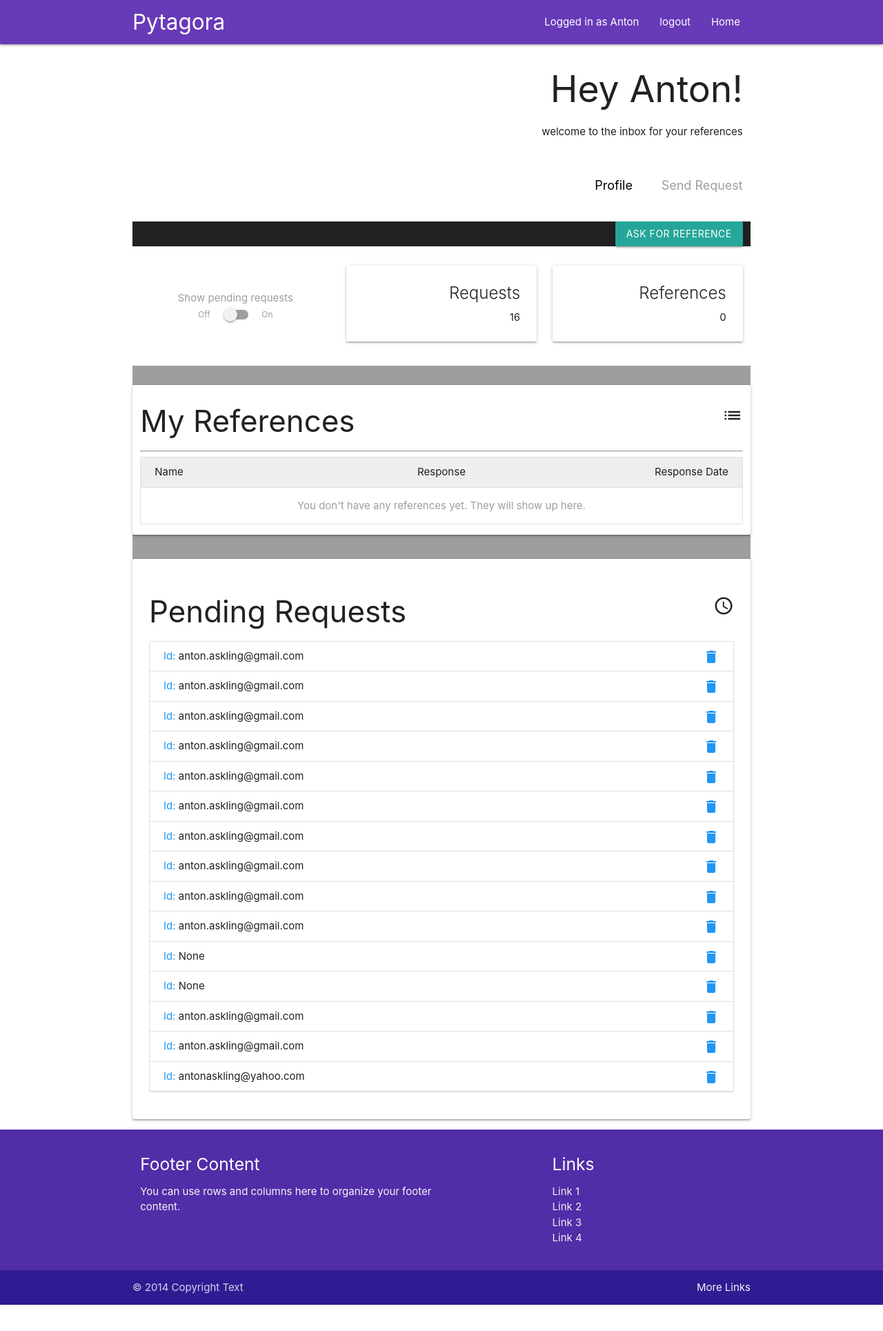
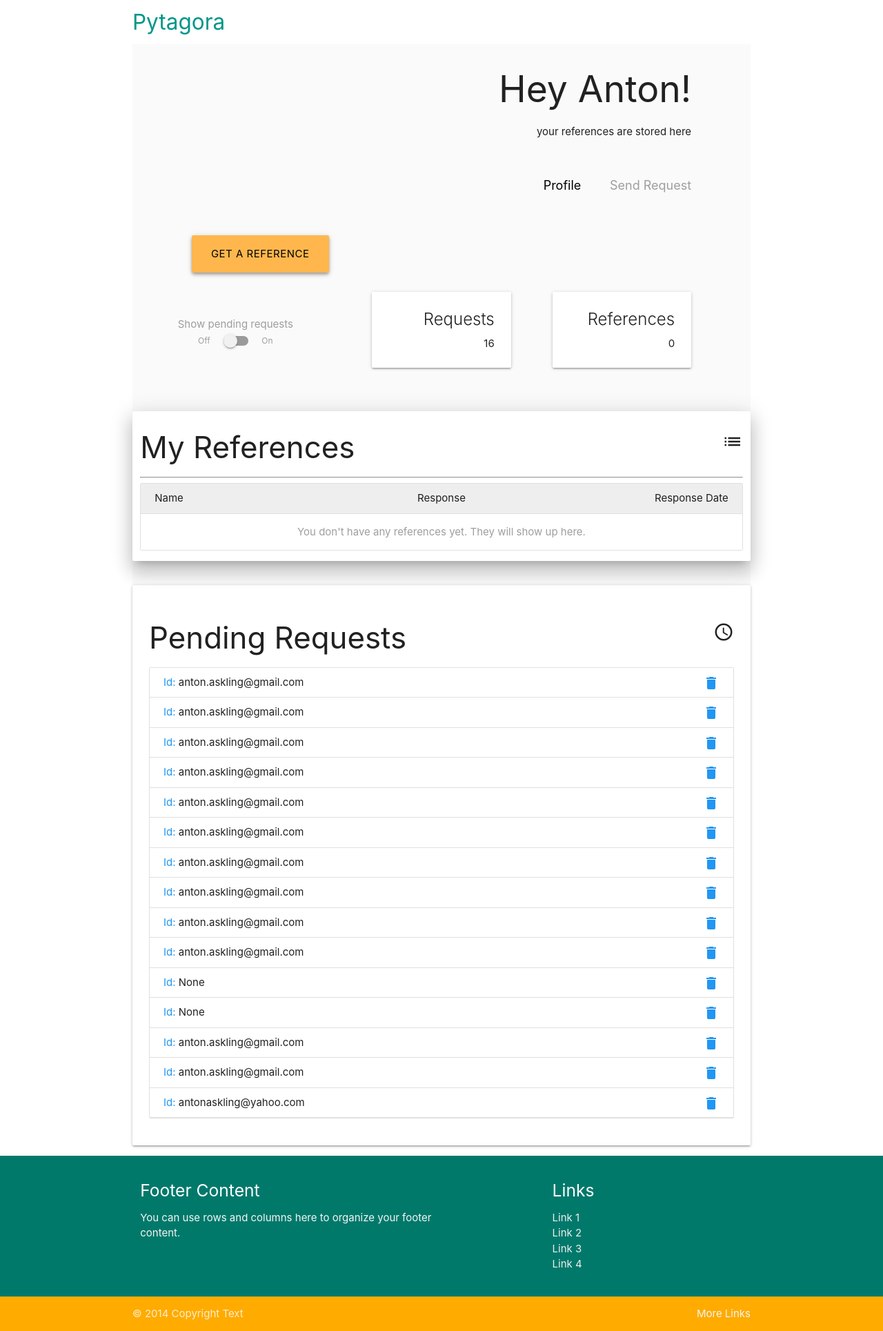
Before and after one commit to 4ntm4n/ms-four, a Django app: page /profile/ in a window 1280 px wide. Shown: the whole page at 69% size. Before the commit the page ends 1891 px from the top, so only its background shows below. Run offline with Django 4.2, Linux system fonts and the light colour scheme; a user stored in the database is signed in; data comes from the database, SQL or seed files in the repository; both versions use the stored data as it was after the commit; some libraries are stand-ins or nearby versions.

Commit message:
update colors and element placing in profile

```diff
--- a/userprofile/templates/base.html
+++ b/userprofile/templates/base.html
@@ -24,12 +24,12 @@
     </head>
     <body>
         <header>
-            <nav class="deep-purple">
+            <nav class="z-depth-0 white">
                 <div class="container">
-                    <div class="nav-wrapper z-depth">
-                        <a href="{% url 'home' %}" class="brand-logo">Pytagora</a>
+                    <div class="nav-wrapper">
+                        <a href="{% url 'home' %}" class="teal-text brand-logo">Pytagora</a>
                         <a href="#" data-target="pytagora-sidenav" class="sidenav-trigger"><i class="material-icons">menu</i></a>
-                        <ul class="right hide-on-med-and-down">
+                        <ul class="right hide-on-med-and-down ">
                             {% if user.is_authenticated %}
                             <li><a href="{% url 'test_profile' %}">Logged in as {{ user.first_name }}</a></li>
                             <li>
@@ -77,7 +77,7 @@
         {% endblock content %}
        </main>
 
-        <footer class="page-footer deep-purple darken-2" >
+        <footer class="page-footer  teal darken-2" >
             <div class="container">
                 <div class="row">
                     <div class="col l6 s12">
@@ -103,7 +103,7 @@
                     </div>
                 </div>
             </div>
-            <div class="footer-copyright deep-purple darken-4">
+            <div class="footer-copyright amber accent-4">
                 <div class="container">
                     © 2014 Copyright Text
                     <a class="grey-text text-lighten-4 right" href="#!">More Links</a>
--- a/userprofile/templates/userprofile/test_profile.html
+++ b/userprofile/templates/userprofile/test_profile.html
@@ -1,30 +1,32 @@
 {% extends "base.html" %}
 {% load static %}
 {% block content %}
-    <div class="container center lighten-3">
+    <div class="container center grey lighten-5">
         <section class="profile-section">
+            <div class="row color ">
                 <div class="heading-row row row-margin-delete">
-                <div class="heading-box right-align col s12">
+                    <div class="heading-box right-align col s12 m11">
                         <h2 class="hm ">Hey {{ user.first_name }}!</h2>
-                    <p>welcome to the inbox for your references</p>
+                        <p>your references are stored here</p>
                     </div>
                 </div>
                 <div class="crumbs-row row">
-                <nav class="crumbs-box col s10 m6 right transparent z-depth-0">
+                    <nav class="crumbs-box col s10 m11 pull-m1 right transparent z-depth-0">
                         <div class="nav-wrapper right ">
                             <a href="#!" class="breadcrumb black-text">Profile</a>
                             <a href="{% url 'send_request' %}" class="breadcrumb grey-text">Send Request</a>
                         </div>
                     </nav>
                 </div>
-            <div class="req-reference-row row right-align">
-                <div class="col s12 profilesque-image grey darken-4">
-                    <a class="btn" id="req-reference" href="{% url 'send_request' %}">Ask For Reference</a>
+            </div>
+            <div class="req-reference-row row ">
+                <div class="col s10 offset-s1 left-align profilesque-image ">
+                    <a class="z-depth-2 btn-large waves-effect waves-light btn orange lighten-2 black-text" id="req-reference" href="{% url 'send_request' %}">Get A Reference</a>
                 </div>
             </div>
             <div class="counter-row row row-margin-delete valign-wrapper">
-                <div class="col s6 m4 counter-box  hide-on-small-only">
-                    <div class="card-content">
+                <div class="col s6 m4 offset-m1 pull-m1 counter-box  hide-on-small-only">
+                    <div class="card-content center-align ">
                         <span class="hsx card-title grey-text">Show pending requests</span>
                         <div class="switch">
                             <label>
@@ -36,7 +38,7 @@
                         </div>
                     </div>
                 </div>
-                <div class="col s6 m4 counter-box">
+                <div class="col s6 m4 l3 pull-l1 counter-box">
                     <div class="card right-align rounded">
                         <div class="card-content">
                             <span class="hs card-title">Requests</span>
@@ -44,7 +46,7 @@
                         </div>
                     </div>
                 </div>
-                <div class=" col s6 m4 counter-box">
+                <div class=" col s6 m4 l3 pull-l1 counter-box">
                     <div class="card right-align rounded">
                         <div class="card-content">
                             <span class="hs card-title">References</span>
@@ -54,10 +56,10 @@
                 </div>
             </div>
         </section>
-        <section class="grey rounded">
+        <section>
             <div class="row"></div>
             <div class="row">
-                <div id="reference-box" class="col s12 card-panel rounded left-align">
+                <div id="reference-box" class="col s12 card-panel rounded left-align z-depth-4">
                     <h3 class="hs">
                         My References <i class="material-icons small right">list</i>
                     </h3>
```
Also changed, not shown: db.sqlite3, 1 other file. Lines whose indentation alone changed are shown as unchanged.
